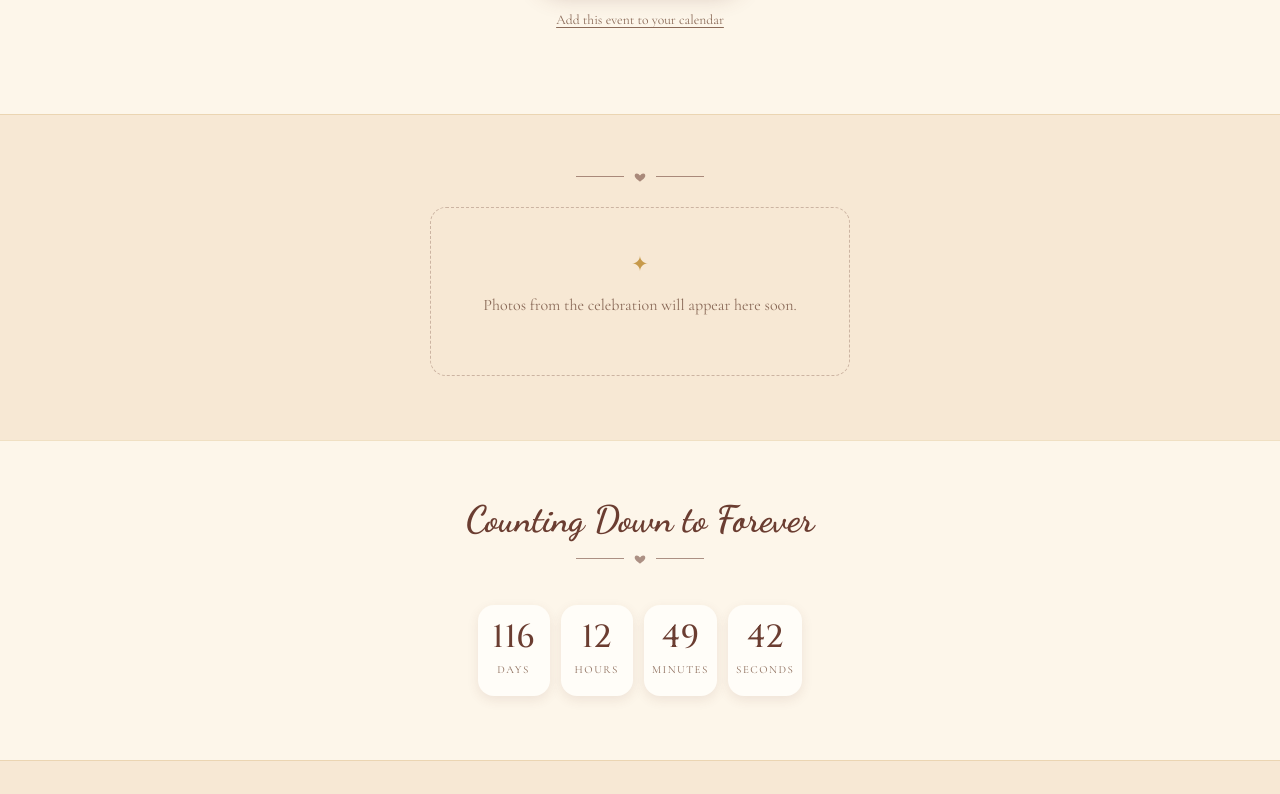
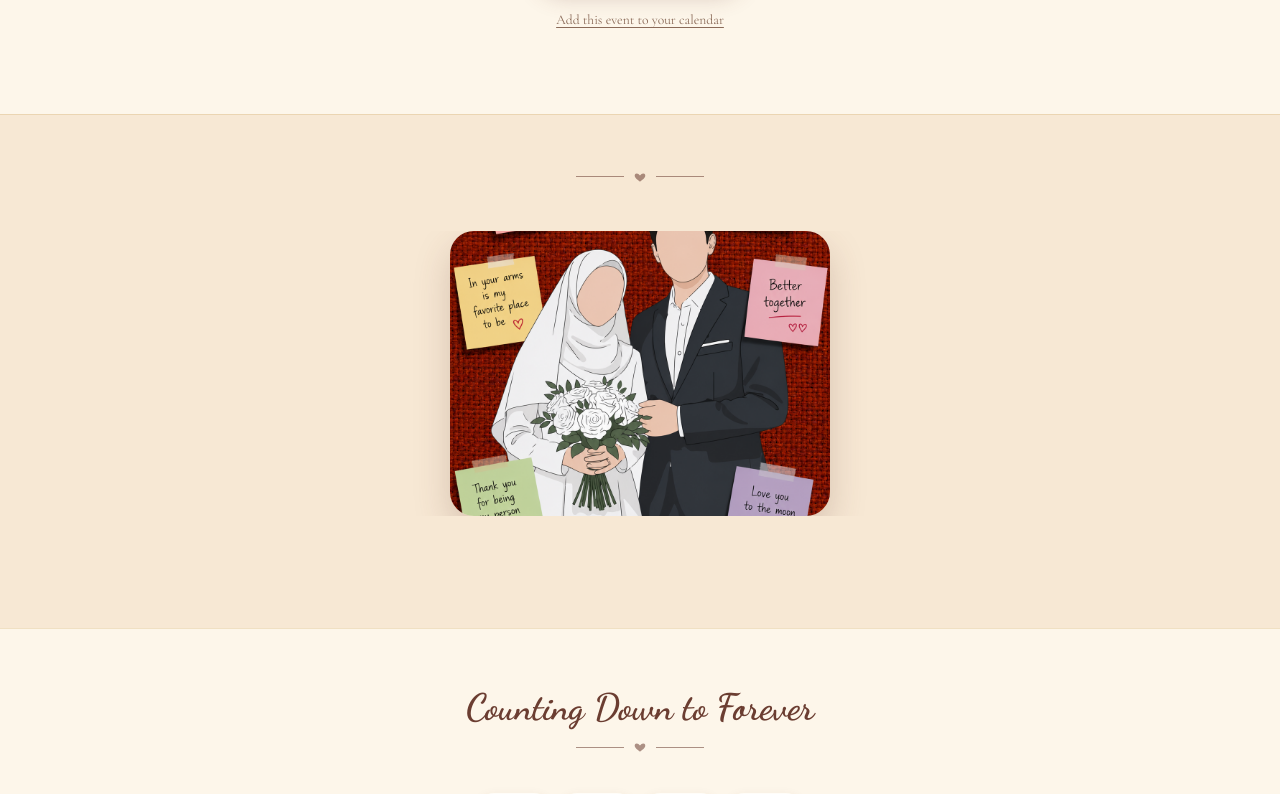
Before and after one commit to awaismalik47/InviteHub, an Angular app: page /invite/asad-ruqia-r4n8w2sq in a window 1280 px wide. Shown: the part 1736-2530 px from the top of the page. Built offline with nearby package versions, Linux system fonts and the light colour scheme.

Commit message:
Add wedding_inv_couple photo to the gallery
Co-Authored-By: Claude Sonnet 5 <noreply@anthropic.com>

```diff
--- a/src/app/pages/invite/asad-ruqia/asad-ruqia.ts
+++ b/src/app/pages/invite/asad-ruqia/asad-ruqia.ts
@@ -36,7 +36,7 @@ const CONFIG: WeddingConfig = {
     latitude: 31.5204,
     longitude: 74.3587,
   },
-  gallery: [],
+  gallery: ['invites/asad-ruqia-r4n8w2sq/gallery/wedding_inv_couple.png'],
   dressCode: {
     women: 'Elegant formal attire in pastel or jewel tones',
     men: 'Suit or traditional formal wear',
```
Also changed, not shown: public/invites/asad-ruqia-r4n8w2sq/gallery/wedding_inv_couple.png (added).
